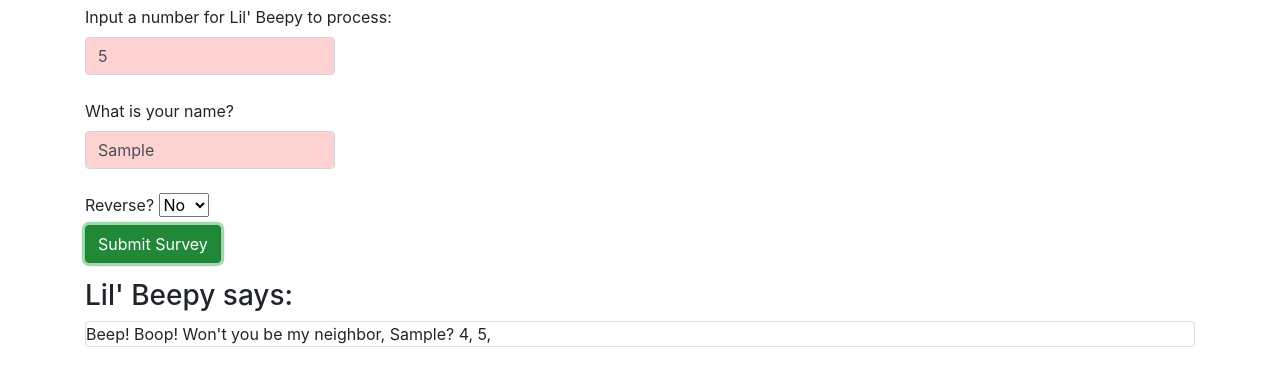
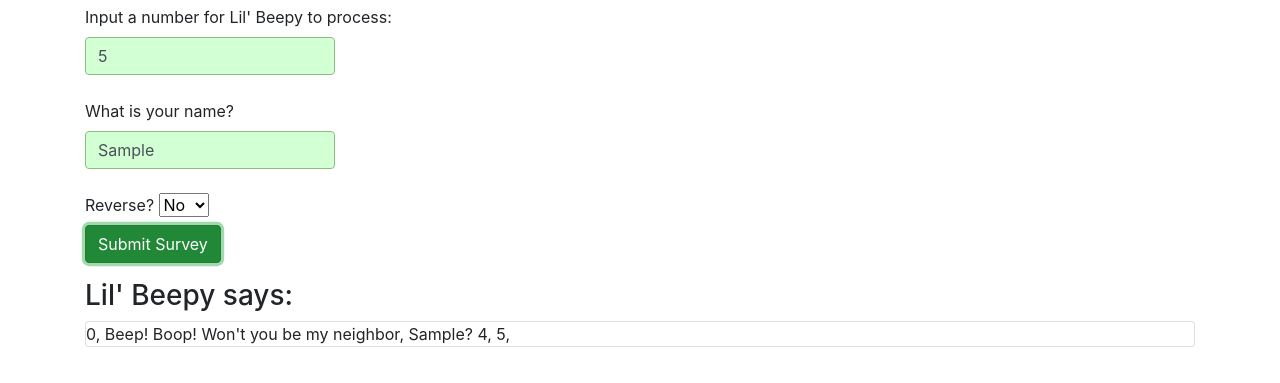
Before and after one commit to chansen1395/week3-project, a plain HTML site: page index.html in a window 1280 px wide. Both pictures are taken after typing "5", "Sample" into the empty fields and a click on the button "Submit Survey". Shown: the part 41-424 px from the top of the page. Drawn offline with Linux system fonts and the light colour scheme.

Commit message:
add functionality for '0'.

```diff
--- a/css/styles.css
+++ b/css/styles.css
@@ -7,9 +7,9 @@
   font-weight: 400;
   line-height: 1.5;
   color: #495057;
-  background-color: rgb(255, 210, 210);
+  background-color: rgb(210, 255, 212);
   background-clip: padding-box;
-  border: 1px solid #ced4da;
+  border: 1px solid #89be7e;
   border-radius: 0.25rem;
   transition: border-color 0.15s ease-in-out, box-shadow 0.15s ease-in-out;
 }
--- a/js/scripts.js
+++ b/js/scripts.js
@@ -35,7 +35,7 @@ function showBeepy(beepyArray) {
 function lilBeepy(number, name, reverse) {
 
   var beepyArray = [];
-  var arrayCounter = 1;
+  var arrayCounter = 0;
 
   // Default name if user supplies no name
   if (name === "") {
@@ -43,11 +43,11 @@ function lilBeepy(number, name, reverse) {
   }
 
   // test if NaN or <= 0
-  if (isNaN(number) || (number <= 0)) {
+  if (isNaN(number) || (number < 0)) {
     if (isNaN(number)) {
       beepyArray = "Not a number, silly. Enter a number.";
       return beepyArray;
-    } else if (number <= 0) {
+    } else if (number < 0) {
       beepyArray = "Doesn't work with 0 or negative numbers ...yet.";
       return beepyArray;
     }
```
